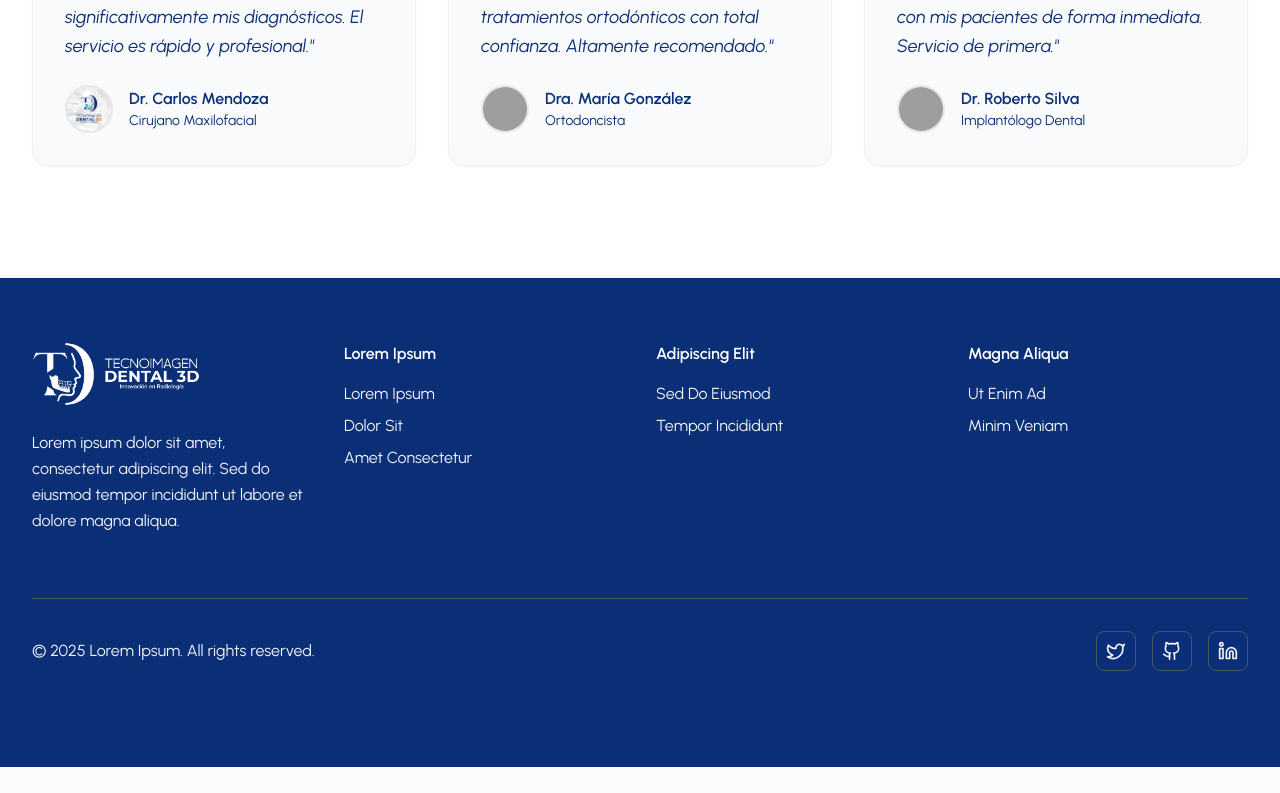
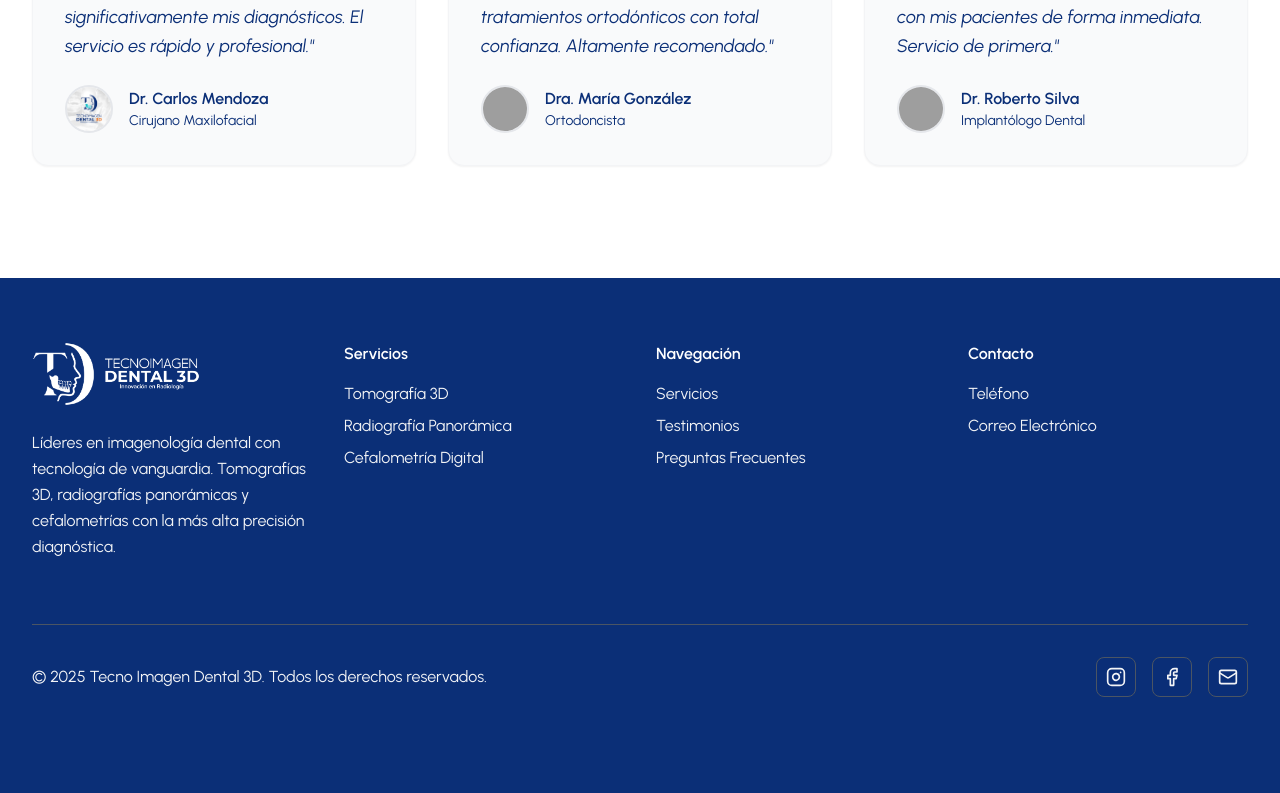
Before and after one commit to tecnoimagendental3d/TecnoImagenDental-Website, a React (Create React App) app in the folder frontend/: page / in a window 1280 px wide. Shown: the part 1927-2720 px from the top of the page. Before the commit the page ends 2694 px from the top, so only its background shows below. Built offline with nearby package versions, Linux system fonts and the light colour scheme; no server answers; grey boxes are pictures that could not be loaded; what @react-pdf/renderer would draw is missing.

Commit message:
Update Footer with Tecno Imagen Dental 3D content in Spanish

```diff
--- a/frontend/src/components/landing/Footer.jsx
+++ b/frontend/src/components/landing/Footer.jsx
@@ -1,5 +1,5 @@
 import { Link } from "react-router-dom";
-import { Twitter, Github, Linkedin } from "lucide-react";
+import { Instagram, Facebook, Phone, Mail } from "lucide-react";
 import LOGO from "../../assets/Logo/Logo-Horizontal06.png";
 import { motion } from "framer-motion";
 
@@ -72,38 +72,39 @@ const Footer = () => {
               />
             </Link>
             <p className="text-gray-100 leading-relaxed max-w-sm hover:text-primary-teal transition-colors duration-300">
-              Lorem ipsum dolor sit amet, consectetur adipiscing elit. Sed do eiusmod tempor incididunt ut labore et dolore magna aliqua.
+              Líderes en imagenología dental con tecnología de vanguardia. Tomografías 3D, radiografías panorámicas y cefalometrías con la más alta precisión diagnóstica.
             </p>
           </motion.div>
           <motion.div variants={itemVariants}>
-            <h3 className="text-base font-semibold mb-4 text-white hover:text-primary-teal transition-colors duration-300">Lorem Ipsum</h3>
+            <h3 className="text-base font-semibold mb-4 text-white hover:text-primary-teal transition-colors duration-300">Servicios</h3>
             <ul className="space-y-2">
               <li>
-                <FooterLink href="#features">Lorem Ipsum</FooterLink>
+                <FooterLink href="#features">Tomografía 3D</FooterLink>
               </li>
               <li>
-                <FooterLink href="#testimonials">Dolor Sit</FooterLink>
+                <FooterLink href="#features">Radiografía Panorámica</FooterLink>
               </li>
               <li>
-                <FooterLink href="#faq">Amet Consectetur</FooterLink>
+                <FooterLink href="#features">Cefalometría Digital</FooterLink>
               </li>
             </ul>
           </motion.div>
           <motion.div variants={itemVariants}>
-            <h3 className="text-base font-semibold mb-4 text-white hover:text-primary-teal transition-colors duration-300">Adipiscing Elit</h3>
+            <h3 className="text-base font-semibold mb-4 text-white hover:text-primary-teal transition-colors duration-300">Navegación</h3>
             <ul className="space-y-2">
-              <li><FooterLink to="/about">Sed Do Eiusmod</FooterLink></li>
-              <li><FooterLink to="/contact">Tempor Incididunt</FooterLink></li>
+              <li><FooterLink href="#features">Servicios</FooterLink></li>
+              <li><FooterLink href="#testimonials">Testimonios</FooterLink></li>
+              <li><FooterLink href="#faq">Preguntas Frecuentes</FooterLink></li>
             </ul>
           </motion.div>
           <motion.div variants={itemVariants}>
-            <h3 className="text-base font-semibold mb-4 text-white hover:text-primary-teal transition-colors duration-300">Magna Aliqua</h3>
+            <h3 className="text-base font-semibold mb-4 text-white hover:text-primary-teal transition-colors duration-300">Contacto</h3>
             <ul className="space-y-2">
               <li>
-                <FooterLink to="/privacy">Ut Enim Ad</FooterLink>
+                <FooterLink href="tel:+123456789">Teléfono</FooterLink>
               </li>
               <li>
-                <FooterLink to="/terms">Minim Veniam</FooterLink>
+                <FooterLink href="mailto:info@tecnoimagendental.com">Correo Electrónico</FooterLink>
               </li>
             </ul>
           </motion.div>
@@ -114,17 +115,17 @@ const Footer = () => {
         >
           <div className="flex flex-col md:flex-row justify-between items-center space-y-4 md:space-y-0">
             <p className="text-gray-100 hover:text-primary-teal transition-colors duration-300">
-              &copy; 2025 Lorem Ipsum. All rights reserved.
+              &copy; 2025 Tecno Imagen Dental 3D. Todos los derechos reservados.
             </p>
             <div className="flex space-x-4">
-              <SocialLink href="#">
-                <Twitter className="w-5 h-5 group-hover:text-primary-orange transition-colors duration-300" />
+              <SocialLink href="https://instagram.com/tecnoimagendental3d">
+                <Instagram className="w-5 h-5 group-hover:text-primary-orange transition-colors duration-300" />
               </SocialLink>
-              <SocialLink href="#">
-                <Github className="w-5 h-5 group-hover:text-primary-orange transition-colors duration-300" />
+              <SocialLink href="https://facebook.com/tecnoimagendental3d">
+                <Facebook className="w-5 h-5 group-hover:text-primary-orange transition-colors duration-300" />
               </SocialLink>
-              <SocialLink href="#">
-                <Linkedin className="w-5 h-5 group-hover:text-primary-orange transition-colors duration-300" />
+              <SocialLink href="mailto:info@tecnoimagendental.com">
+                <Mail className="w-5 h-5 group-hover:text-primary-orange transition-colors duration-300" />
               </SocialLink>
             </div>
           </div>
```
